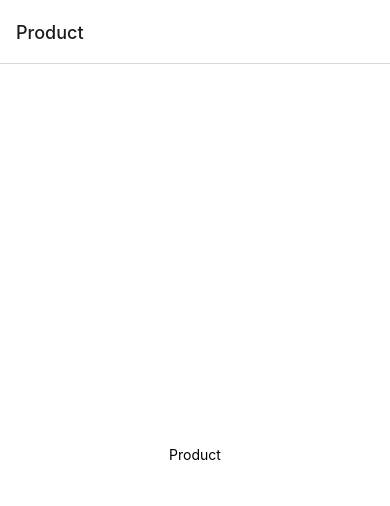
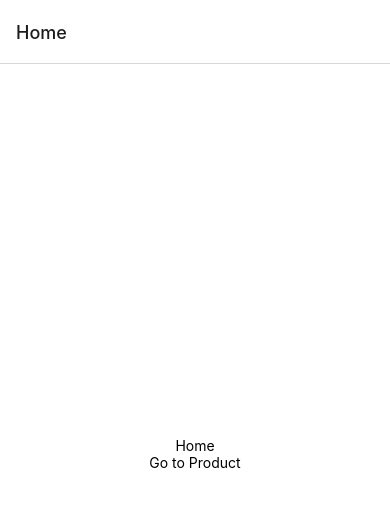
Before and after one commit to amalkhairin/react-native-ecommerce, a React Native app: screen / in a window 390 px wide. Shown: the top 506 px of the page. Built offline with nearby package versions, Linux system fonts and the light colour scheme.

Commit message:
add navigation button

```diff
--- a/App.js
+++ b/App.js
@@ -1,15 +1,22 @@
-import { NavigationContainer } from '@react-navigation/native';
+import { NavigationContainer, useNavigation } from '@react-navigation/native';
 import { createNativeStackNavigator } from '@react-navigation/native-stack';
 import { StatusBar } from 'expo-status-bar';
-import { StyleSheet, Text, View } from 'react-native';
+import { Pressable, StyleSheet, Text, View } from 'react-native';
 import { SafeAreaProvider } from 'react-native-safe-area-context';
 
 const Stack = createNativeStackNavigator();
 
 const HomeComponent = () => {
+    const navigation = useNavigation();
+    const onButtonClick = () => {
+        navigation.navigate('Product');
+    }
     return (
         <View style={styles.container}>
             <Text>Home</Text>
+            <Pressable onPress={onButtonClick}>
+                <Text>Go to Product</Text>
+            </Pressable>
         </View>
     )
 }
@@ -32,7 +39,7 @@ export default function App() {
     return (
         <SafeAreaProvider>
             <NavigationContainer>
-                <Stack.Navigator initialRouteName="Product">
+                <Stack.Navigator initialRouteName="Home">
                     <Stack.Screen name="Home" component={HomeComponent} />
                     <Stack.Screen name="Product" component={ProductComponent} />
                     <Stack.Screen name="Profile" component={ProfileComponent} />
```
